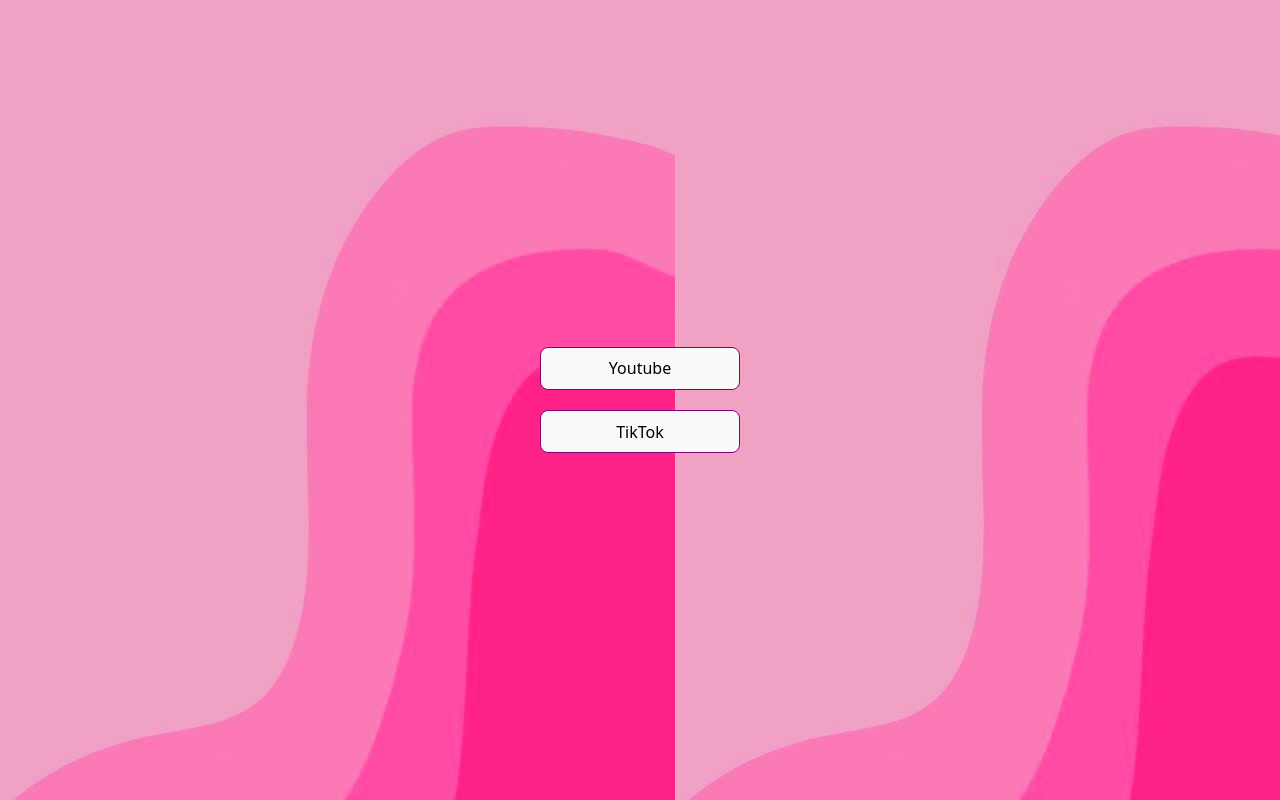
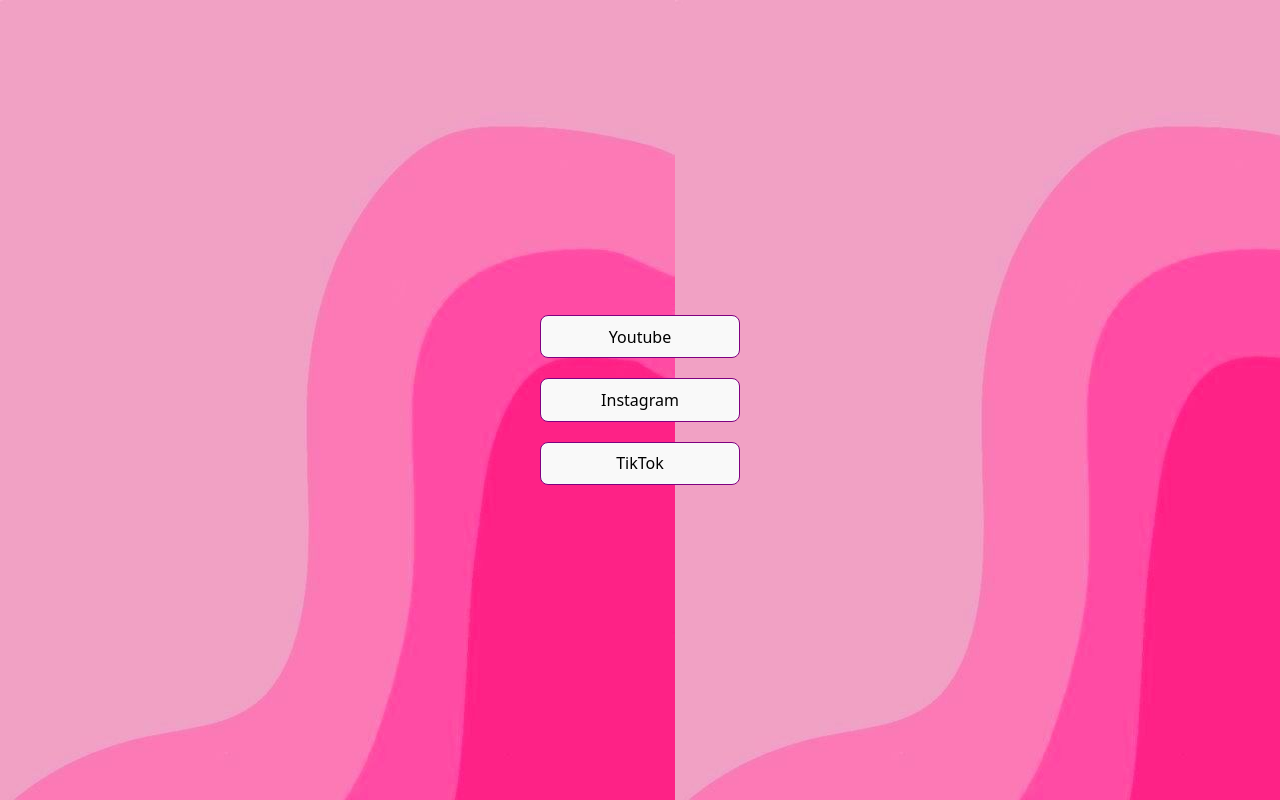
Before and after one commit to harissonduraes/amanda_kathleen, a React (Vite) app: page / in a window 1280 px wide. Built offline with nearby package versions, Linux system fonts and the light colour scheme.

Commit message:
Adiciona Instagram Make

```diff
--- a/src/App.tsx
+++ b/src/App.tsx
@@ -20,6 +20,13 @@ function App() {
       </a>
       </div> */}
         <div>
+          <a href="https://www.instagram.com/amanda_make08?igsh=MWU1ZWxxbmg5c3E2OQ==">
+            <button>
+              Instagram
+            </button>
+          </a>
+        </div>
+        <div>
           <a href="https://www.tiktok.com/@amanda_make2?_r=1&_t=ZS-91wJ4lxaaDR">
             <button>
               TikTok
```
